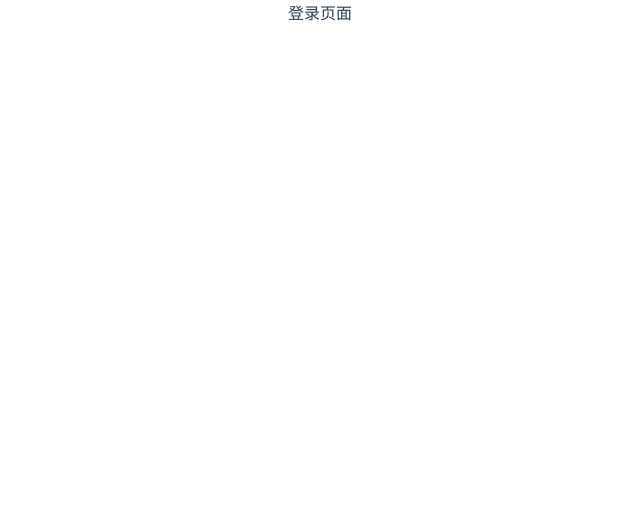
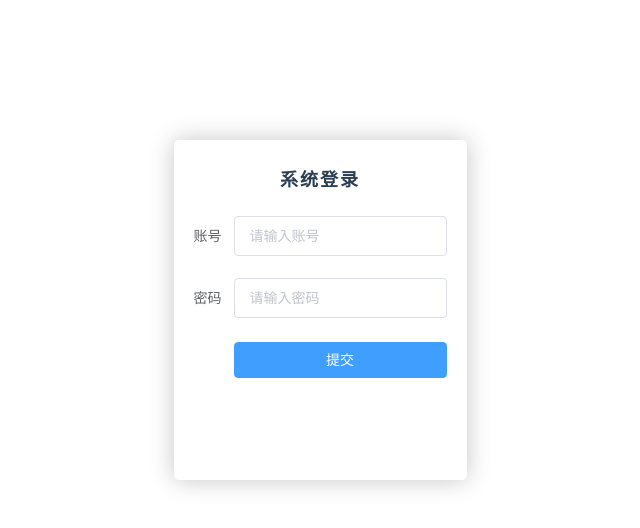
Before and after one commit to shine5232/yytx_record, a Vue app: page /#/login in a window 1280 px wide. Shown: the top 528 px of the page, without its empty margins (320-960 px from the left). Built offline with nearby package versions, Linux system fonts and the light colour scheme.

Commit message:
登录页面

```diff
--- a/src/view/Login.vue
+++ b/src/view/Login.vue
@@ -1,17 +1,107 @@
 <template>
-  <div>登录页面</div>
+  <div class="login-body">
+    <div class="login">
+      <div class="login-title">系统登录</div>
+      <div class="login-form">
+        <el-form :model="ruleForm" status-icon :rules="rules" ref="ruleForm" label-width="100px" class="demo-ruleForm">
+          <el-form-item label="账号" prop="name">
+            <el-input v-model.number="ruleForm.name" autocomplete="off" placeholder="请输入账号"></el-input>
+          </el-form-item>
+          <el-form-item label="密码" prop="pass">
+            <el-input type="password" v-model="ruleForm.pass" autocomplete="off" placeholder="请输入密码"></el-input>
+          </el-form-item>
+          <el-form-item>
+            <el-button class="buton" type="primary" size="medium" @click="submitForm('ruleForm')">提交</el-button>
+          </el-form-item>
+        </el-form>
+      </div>
+    </div>
+  </div>
 </template>
 
 <script>
   export default {
     name: 'Login',
-    data () {
+    data() {
+      var checkName = (rule, value, callback) => {
+        if (!value) {
+          return callback(new Error('账号不能为空'));
+        }
+        callback();
+      };
+      var validatePass = (rule, value, callback) => {
+        if (value === '') {
+          callback(new Error('请输入密码'));
+        } else {
+          if (this.ruleForm.checkPass !== '') {
+            this.$refs.ruleForm.validateField('checkPass');
+          }
+          callback();
+        }
+      };
       return {
-        msg: 'Welcome to Your Vue.js App'
+        ruleForm: {
+          pass: '',
+          checkPass: '',
+          name: ''
+        },
+        rules: {
+          pass: [{
+            validator: validatePass,
+            trigger: 'blur'
+          }],
+          name: [{
+            validator: checkName,
+            trigger: 'blur'
+          }]
+        }
+      };
+    },
+    methods: {
+      submitForm(formName) {
+        this.$refs[formName].validate((valid) => {
+          if (valid) {
+            alert('submit!');
+          } else {
+            return false;
+          }
+        });
+      },
+      resetForm(formName) {
+        this.$refs[formName].resetFields();
       }
     }
   }
 </script>
 
-<style>
+<style scoped>
+  .login-body {
+    display: flex;
+    align-items: center;
+    justify-content: center;
+    margin-top: 140px;
+  }
+
+  .login {
+    height: 300px;
+    border-radius: 5px;
+    box-shadow: 0 0 25px #c5c5c5;
+    padding: 20px;
+  }
+
+  .login-title {
+    font-size: 18px;
+    font-weight: bold;
+    letter-spacing: 2px;
+    padding: 5px 0;
+  }
+
+  .login-form{
+    padding: 20px 0;
+    margin-left: -60px;
+  }
+
+  .buton{
+    width: 100%;
+  }
 </style>
```
